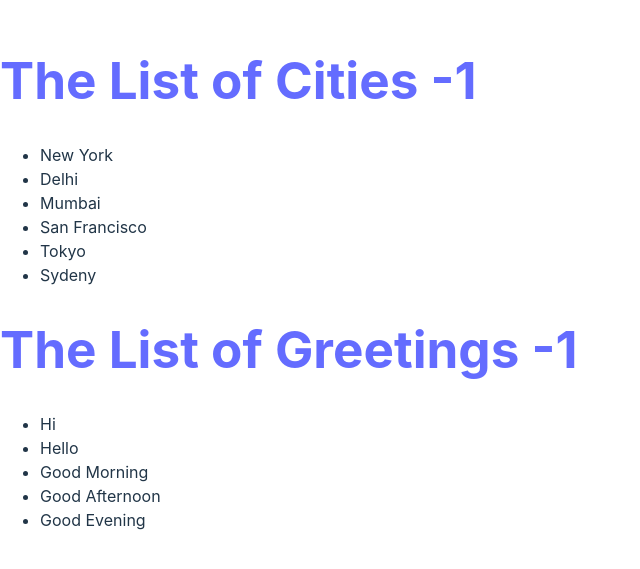
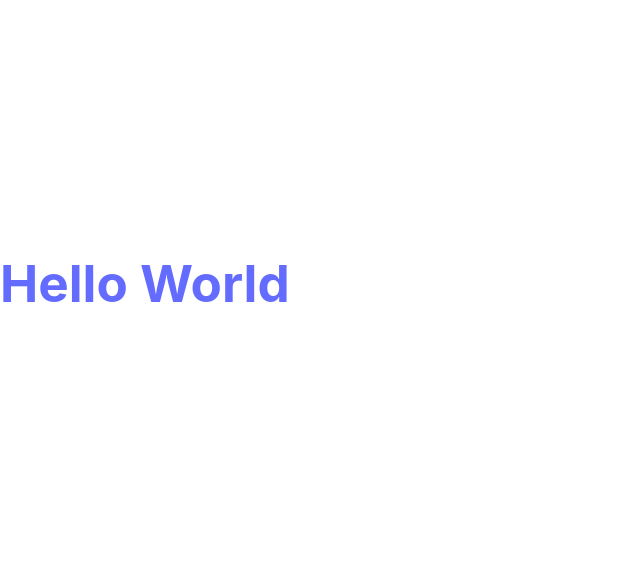
Before and after one commit to C0SMlC/React-18, a React (Vite) app: page / in a window 1280 px wide. Shown: the part 117-686 px from the top of the page, without its empty margins (0-640 px from the left). Built offline with nearby package versions, Linux system fonts and the light colour scheme.

Commit message:
Childrens in React

```diff
--- a/src/App.tsx
+++ b/src/App.tsx
@@ -1,45 +1,60 @@
-import Message from './message';
+// import Message from './message';
 
-// function App() {
+// // function App() {
+// //   return (
+// //     <div>
+// //       <Message />
+// //     </div>
+// //   );
+// // }
+
+// function Greeting() {
+//   let items = [
+//     'New York',
+//     'Delhi',
+//     'Mumbai',
+//     'San Francisco',
+//     'Tokyo',
+//     'Sydeny',
+//   ];
+
+//   let Greeting = [
+//     'Hi',
+//     'Hello',
+//     'Good Morning',
+//     'Good Afternoon',
+//     'Good Evening',
+//   ];
+
 //   return (
-//     <div>
-//       <Message />
-//     </div>
+//     <>
+//       <Message
+//         items={items}
+//         heading={'Cities'}
+//         onSelectItem={(item) => console.log(item)}
+//       />
+//       <Message
+//         items={Greeting}
+//         heading="Greetings"
+//         onSelectItem={(item) => console.log(item)}
+//       />
+//     </>
 //   );
 // }
 
-function Greeting() {
-  let items = [
-    'New York',
-    'Delhi',
-    'Mumbai',
-    'San Francisco',
-    'Tokyo',
-    'Sydeny',
-  ];
+// export default Greeting;
 
-  let Greeting = [
-    'Hi',
-    'Hello',
-    'Good Morning',
-    'Good Afternoon',
-    'Good Evening',
-  ];
+import React from 'react';
+import Alert from './alert';
 
+const App = () => {
   return (
-    <>
-      <Message
-        items={items}
-        heading={'Cities'}
-        onSelectItem={(item) => console.log(item)}
-      />
-      <Message
-        items={Greeting}
-        heading="Greetings"
-        onSelectItem={(item) => console.log(item)}
-      />
-    </>
+    <div>
+      <Alert>
+        <h1>Hello World </h1>
+      </Alert>
+    </div>
   );
-}
+};
 
-export default Greeting;
+export default App;
--- /dev/null
+++ b/src/alert.tsx
@@ -0,0 +1,11 @@
+import React, { ReactNode } from 'react';
+
+interface props {
+  children: ReactNode;
+}
+
+const alert = ({ children }: props) => {
+  return <div className="alert">{children}</div>;
+};
+
+export default alert;
```
